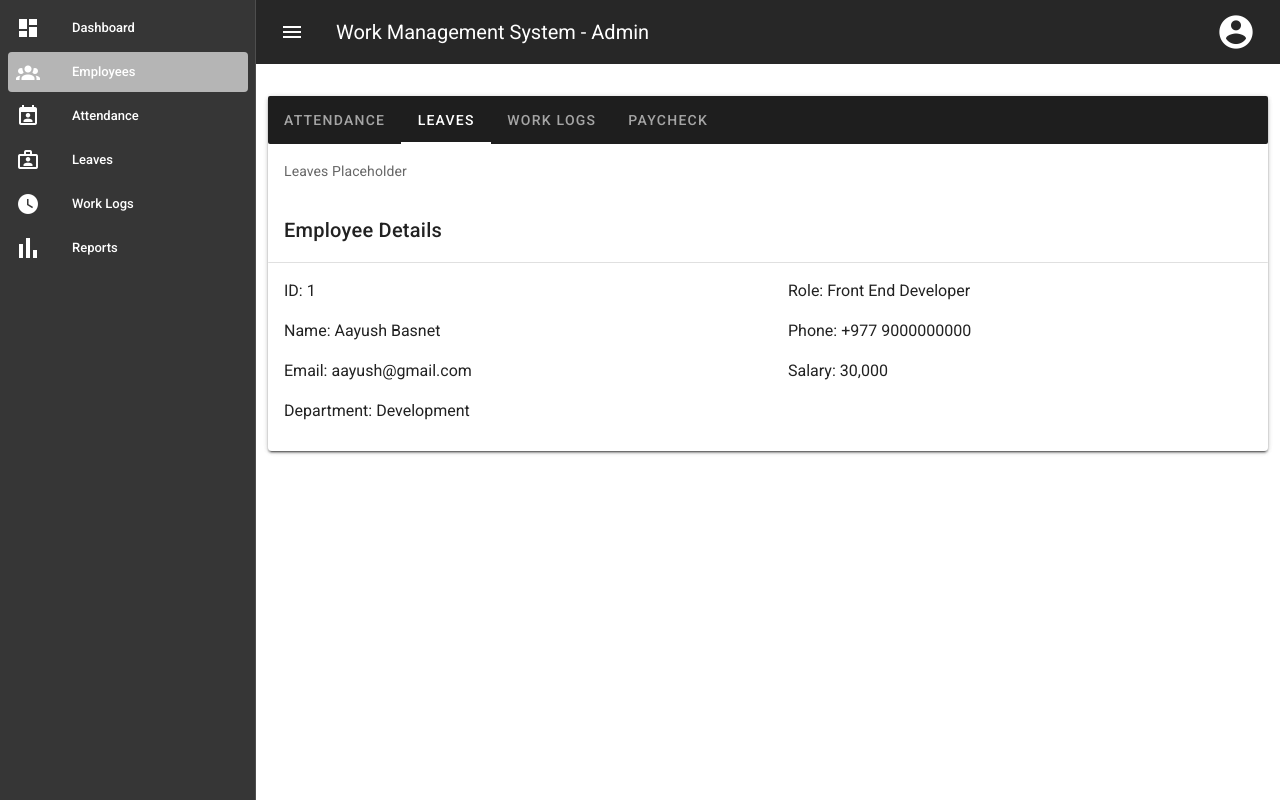
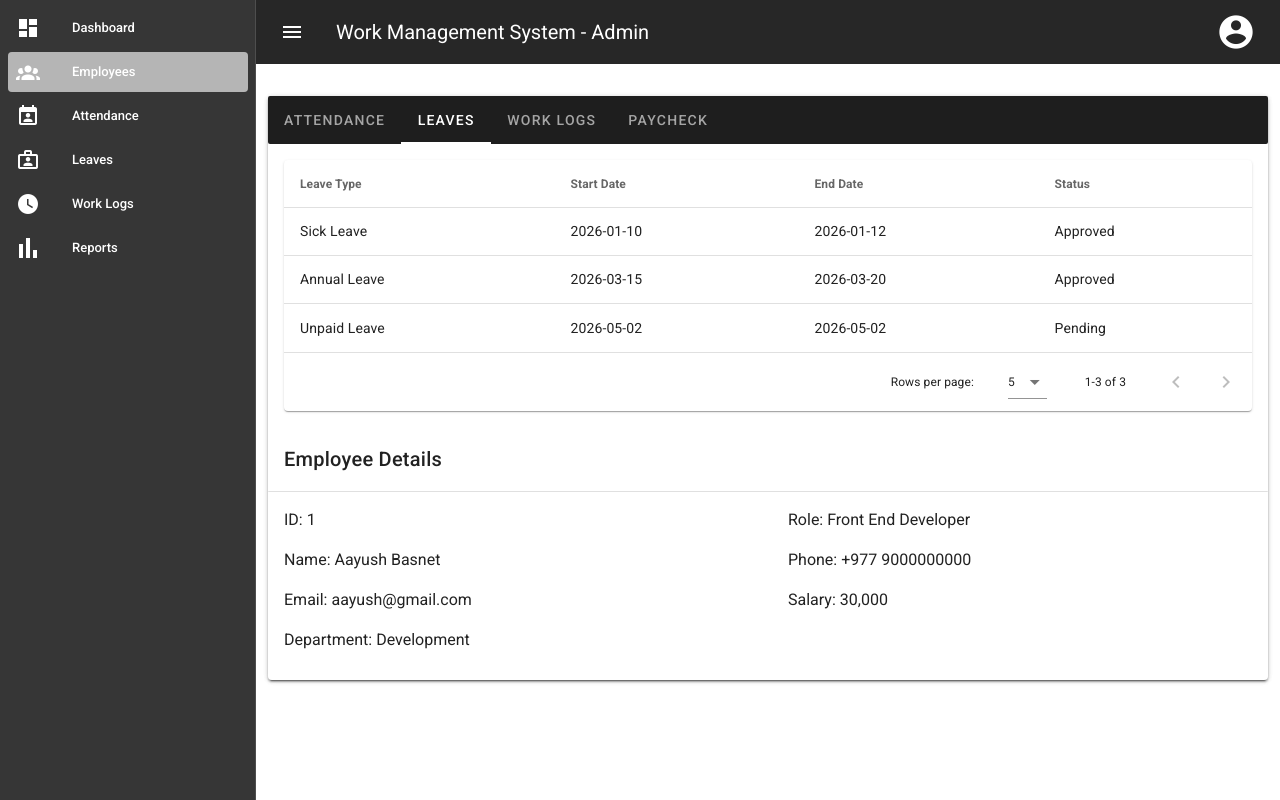
Before and after one commit to aayush11223/work_management_system, a Vue app: page /admin/employees/1 in a window 1280 px wide. Both pictures are taken after a click on the tab "LEAVES". Built offline with nearby package versions, Linux system fonts and the light colour scheme.

Commit message:
Leave has been added in EmployeeDetailTabs

```diff
--- a/src/components/admin/EmployeeDetailTabs.vue
+++ b/src/components/admin/EmployeeDetailTabs.vue
@@ -20,7 +20,13 @@
       <!-- Leaves Placeholder -->
       <v-tab-item>
         <v-card flat>
-          <v-card-text> Leaves Placeholder </v-card-text>
+          <v-card-text>
+            <TaBle
+              :headers="leaveHeaders"
+              :items="leaveRecords"
+              :showActions="false"
+            />
+          </v-card-text>
         </v-card>
       </v-tab-item>
 
@@ -86,6 +92,32 @@ export default {
           Status: "Present",
         },
       ],
+      leaveHeaders: [
+        { text: "Leave Type", value: "leaveType" },
+        { text: "Start Date", value: "startDate" },
+        { text: "End Date", value: "endDate" },
+        { text: "Status", value: "status" },
+      ],
+      leaveRecords: [
+        {
+          leaveType: "Sick Leave",
+          startDate: "2026-01-10",
+          endDate: "2026-01-12",
+          status: "Approved",
+        },
+        {
+          leaveType: "Annual Leave",
+          startDate: "2026-03-15",
+          endDate: "2026-03-20",
+          status: "Approved",
+        },
+        {
+          leaveType: "Unpaid Leave",
+          startDate: "2026-05-02",
+          endDate: "2026-05-02",
+          status: "Pending",
+        },
+      ],
     };
   },
   props: {
```
